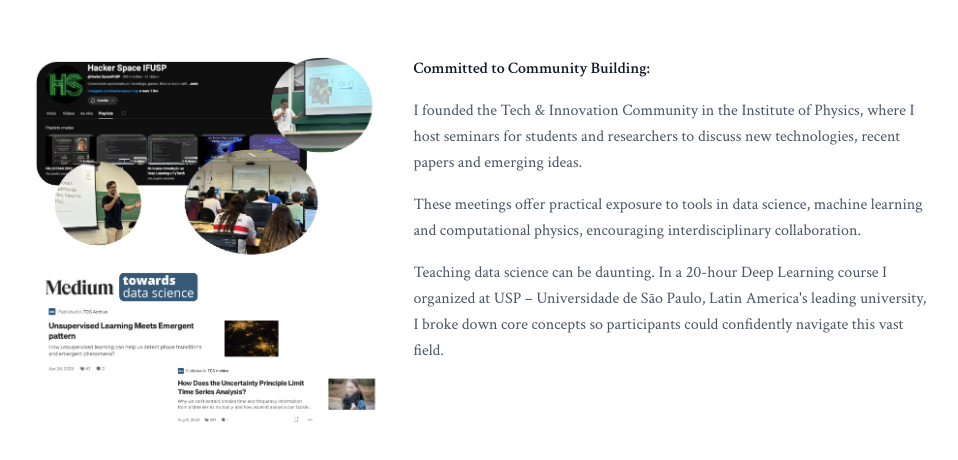
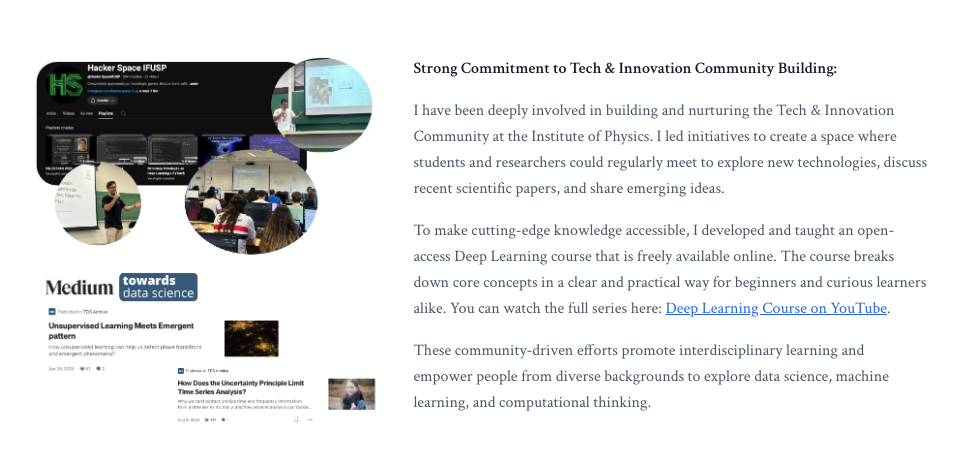
Before and after one commit to Rodrigo-Motta/myweb, a React (Vite) app: page /about in a window 1280 px wide. Shown: the part 806-1266 px from the top of the page, without its empty margins (161-1119 px from the left). Built offline with nearby package versions, Linux system fonts and the light colour scheme; no server answers.

Commit message:
updated about me

```diff
--- a/src/pages/About.tsx
+++ b/src/pages/About.tsx
@@ -41,25 +41,28 @@ const About = () => {
             className="w-2/5 max-w-sm h-auto"
           />
           <div className="space-y-4 font-serif text-gray-600 leading-relaxed">
-              <p className="font-bold text-gray-900">Committed to Community Building:</p>
+            <p className="font-bold text-gray-900">Strong Commitment to Tech & Innovation Community Building:</p>
             <p>
-                I founded the Tech & Innovation Community in the Institute of Physics, where I
-                host seminars for students and researchers to discuss new technologies, recent
-                papers and emerging ideas.
+              I have been deeply involved in building and nurturing the Tech & Innovation Community at the Institute of Physics. I led initiatives to create a space where students and researchers could regularly meet to explore new technologies, discuss recent scientific papers, and share emerging ideas.
             </p>
             <p>
-                These meetings offer practical exposure to tools in data science, machine
-                learning and computational physics, encouraging interdisciplinary
-                collaboration.
+              To make cutting-edge knowledge accessible, I developed and taught an open-access Deep Learning course that is freely available online. The course breaks down core concepts in a clear and practical way for beginners and curious learners alike. You can watch the full series here:
+              {" "}
+              <a
+                href="https://www.youtube.com/watch?v=oWuDvjnGdvU&list=PLgK8OuJjPC4Pi5rn9LmCeQuuDVuzj_6TF"
+                target="_blank"
+                rel="noopener noreferrer"
+                className="text-blue-600 underline"
+              >
+                Deep Learning Course on YouTube
+              </a>.
             </p>
             <p>
-                Teaching data science can be daunting. In a 20-hour Deep Learning course I
-                organized at USP – Universidade de São Paulo, Latin America's leading
-                university, I broke down core concepts so participants could confidently
-                navigate this vast field.
+              These community-driven efforts promote interdisciplinary learning and empower people from diverse backgrounds to explore data science, machine learning, and computational thinking.
             </p>
           </div>
         </div>
+
         </div>
       </main>
     </div>
```
Lines whose indentation alone changed are shown as unchanged.
